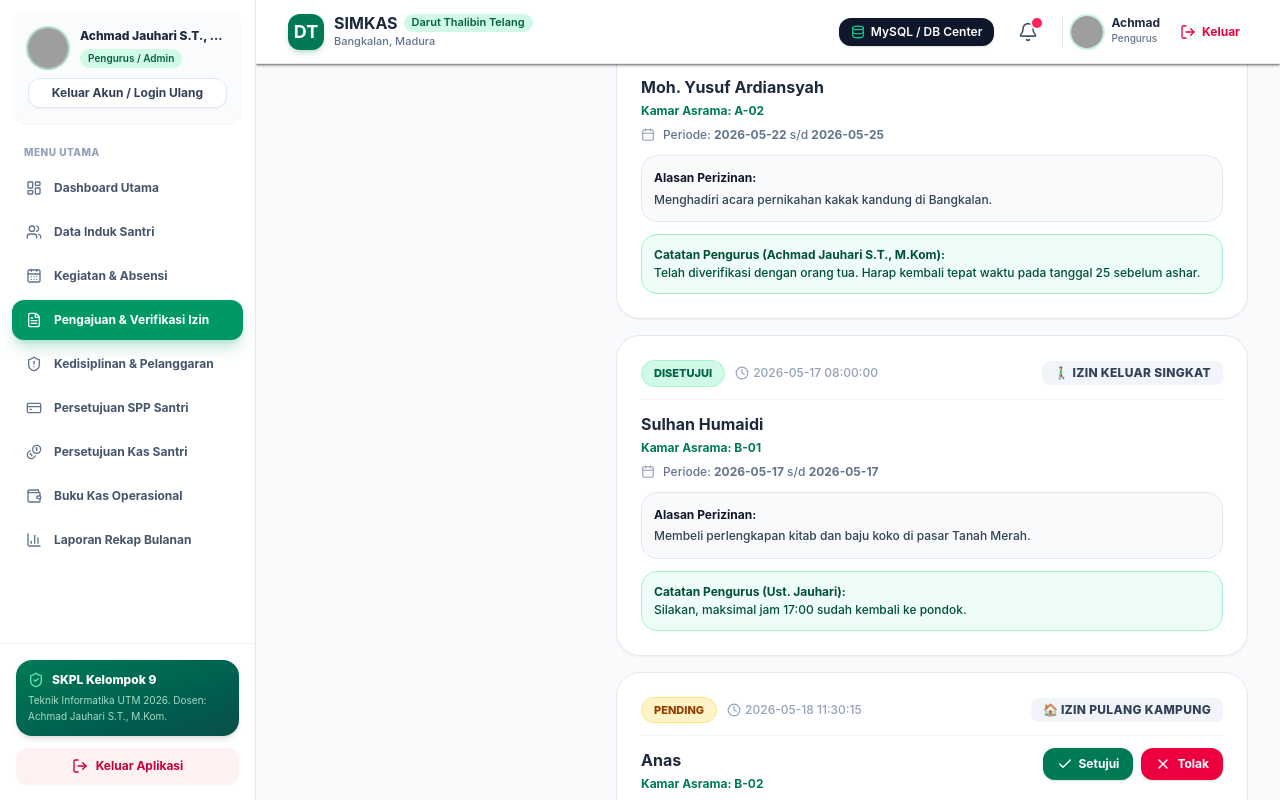
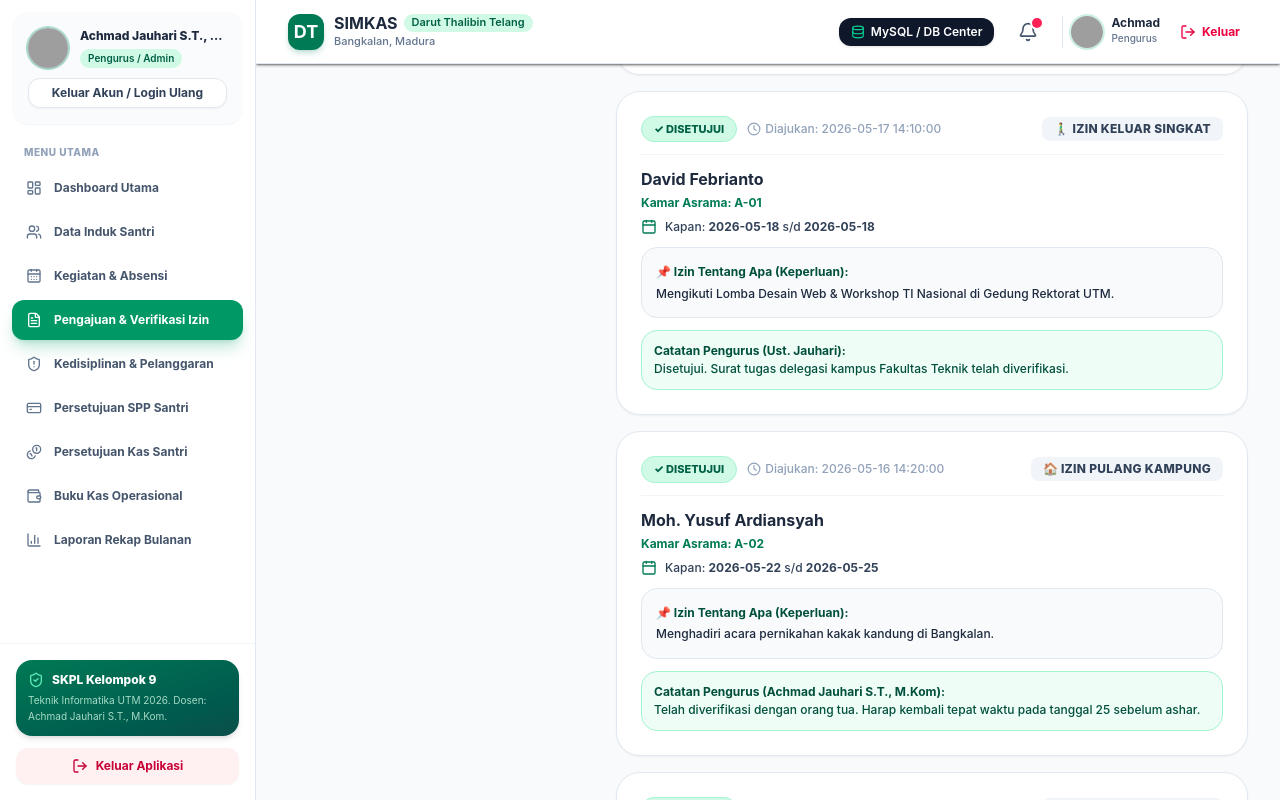
Before and after one commit to ardy-4u/PPL-SIMKAS, a React (Vite) app: page / in a window 1280 px wide. Both pictures are taken after a click on the element 402 px from the left and 460 px from the top of the page. Built offline with nearby package versions, Linux system fonts and the light colour scheme; grey boxes are pictures that could not be loaded.

Commit message:
fix: update wali santri leave menu to 'Izin Santri' and show only approved leaves with purpose and dates

```diff
--- a/src/components/Sidebar.tsx
+++ b/src/components/Sidebar.tsx
@@ -19,7 +19,7 @@ export const Sidebar: React.FC<SidebarProps> = ({ isOpen, onClose }) => {
     { id: 'dashboard', label: 'Dashboard Utama', icon: LayoutDashboard, roles: ['admin', 'santri', 'ortu'] },
     { id: 'santris', label: 'Data Induk Santri', icon: Users, roles: ['admin'] },
     { id: 'kegiatan', label: 'Kegiatan & Absensi', icon: CalendarDays, roles: ['admin', 'santri'] },
-    { id: 'perizinan', label: 'Pengajuan & Verifikasi Izin', icon: FileText, roles: ['admin', 'santri', 'ortu'] },
+    { id: 'perizinan', label: role === 'ortu' ? 'Izin Santri' : 'Pengajuan & Verifikasi Izin', icon: FileText, roles: ['admin', 'santri', 'ortu'] },
     { id: 'kedisiplinan', label: 'Kedisiplinan & Pelanggaran', icon: ShieldAlert, roles: ['admin', 'santri', 'ortu'] },
     { id: 'spp', label: role === 'admin' ? 'Persetujuan SPP Santri' : 'Tagihan SPP (1/3/Semester)', icon: CreditCard, roles: ['admin', 'santri', 'ortu'] },
     { id: 'kas-santri', label: role === 'admin' ? 'Persetujuan Kas Santri' : 'Iuran Kas Santri', icon: Coins, roles: ['admin', 'santri', 'ortu'] },
--- a/src/context/SimkasContext.tsx
+++ b/src/context/SimkasContext.tsx
@@ -122,7 +122,7 @@ export const SimkasProvider: React.FC<{ children: React.ReactNode }> = ({ childr
   });
 
   // Auto-migration to ensure all clients use updated roster (David Febrianto & Kelompok 9)
-  const DATA_VERSION = 'v5_david_febrianto_kelompok9';
+  const DATA_VERSION = 'v6_david_izin_wali';
   const savedVersion = localStorage.getItem('simkas_version');
   if (savedVersion !== DATA_VERSION) {
     localStorage.setItem('simkas_version', DATA_VERSION);
--- a/src/data/initialData.ts
+++ b/src/data/initialData.ts
@@ -288,12 +288,28 @@ export const INITIAL_PERIZINAN: Perizinan[] = [
     santriId: 's1',
     santriNama: 'David Febrianto',
     kamar: 'A-01',
+    jenis: 'pulang',
+    tglBerangkat: '2026-05-10',
+    tglKembali: '2026-05-13',
+    alasan: 'Izin pulang kampung menghadiri haul akbar dan silaturahmi keluarga di Sampang.',
+    status: 'disetujui',
+    catatanAdmin: 'Telah dikonfirmasi langsung dengan Wali Santri (Bpk. Rahmat). Disetujui kembali sebelum maghrib tanggal 13 Mei.',
+    tglPengajuan: '2026-05-08 09:15:22',
+    diverifikasiOleh: 'Achmad Jauhari S.T., M.Kom'
+  },
+  {
+    id: 'iz1_b',
+    santriId: 's1',
+    santriNama: 'David Febrianto',
+    kamar: 'A-01',
     jenis: 'keluar',
-    tglBerangkat: '2026-05-20',
-    tglKembali: '2026-05-21',
-    alasan: 'Rapat koordinasi Himpunan Mahasiswa Teknik Informatika (HIMATIF) UTM di Bangkalan kota.',
-    status: 'pending',
-    tglPengajuan: '2026-05-18 09:15:22'
+    tglBerangkat: '2026-05-18',
+    tglKembali: '2026-05-18',
+    alasan: 'Mengikuti Lomba Desain Web & Workshop TI Nasional di Gedung Rektorat UTM.',
+    status: 'disetujui',
+    catatanAdmin: 'Disetujui. Surat tugas delegasi kampus Fakultas Teknik telah diverifikasi.',
+    tglPengajuan: '2026-05-17 14:10:00',
+    diverifikasiOleh: 'Ust. Jauhari'
   },
   {
     id: 'iz2',
--- a/src/views/PerizinanView.tsx
+++ b/src/views/PerizinanView.tsx
@@ -1,6 +1,6 @@
 import React, { useState } from 'react';
 import { useSimkas } from '../context/SimkasContext';
-import { Check, X, Clock, FileText, Send, AlertTriangle, Calendar } from 'lucide-react';
+import { Check, X, Clock, FileText, Send, AlertTriangle, Calendar, CheckCircle2, ShieldCheck } from 'lucide-react';
 
 export const PerizinanView: React.FC = () => {
   const { role, currentUser, perizinans, santris, submitIzin, verifyIzin, showToast } = useSimkas();
@@ -59,7 +59,16 @@ export const PerizinanView: React.FC = () => {
   };
 
   const displayedList = perizinans.filter(p => {
-    const matchUser = role === 'admin' || p.santriId === currentUser.id;
+    if (role === 'admin') {
+      return filterStatus === 'Semua' || p.status === filterStatus;
+    }
+    if (role === 'ortu') {
+      // Wali Santri hanya melihat riwayat izin David Febrianto yang telah disetujui pengurus
+      const isDavid = p.santriId === 's1' || p.santriNama === 'David Febrianto';
+      return isDavid && p.status === 'disetujui';
+    }
+    // Role Santri
+    const matchUser = p.santriId === currentUser.id || p.santriNama === currentUser.name;
     const matchStatus = filterStatus === 'Semua' || p.status === filterStatus;
     return matchUser && matchStatus;
   });
@@ -69,12 +78,22 @@ export const PerizinanView: React.FC = () => {
       {/* Header */}
       <div className="bg-white rounded-3xl p-6 border border-slate-200 flex flex-col md:flex-row md:items-center justify-between gap-4 shadow-xs">
         <div>
-          <h2 className="text-lg font-bold text-slate-800">📝 Modul Perizinan Keluar / Pulang Santri</h2>
+          <h2 className="text-lg font-bold text-slate-800">
+            {role === 'ortu' ? '📋 Izin Santri (David Febrianto)' : '📝 Modul Perizinan Keluar / Pulang Santri'}
+          </h2>
           <p className="text-xs text-slate-500 mt-1">
-            Mekanisme pengajuan dan verifikasi perizinan santri secara terpusat, transparan, dan terdokumentasi dengan baik.
+            {role === 'ortu'
+              ? 'Monitoring riwayat perizinan keluar pondok dan pulang kampung ananda David Febrianto yang telah resmi disetujui pengurus.'
+              : 'Mekanisme pengajuan dan verifikasi perizinan santri secara terpusat, transparan, dan terdokumentasi dengan baik.'}
           </p>
         </div>
 
+        {role === 'ortu' ? (
+          <div className="flex items-center gap-2 px-4 py-2 bg-emerald-50 rounded-2xl border border-emerald-200 text-xs font-bold text-emerald-800 self-start md:self-auto">
+            <CheckCircle2 className="w-4 h-4 text-emerald-600" />
+            <span>Izin Disetujui ({displayedList.length} Catatan)</span>
+          </div>
+        ) : (
           <div className="flex gap-1.5 p-1 bg-slate-100 rounded-2xl text-xs font-bold self-start md:self-auto">
             {['Semua', 'pending', 'disetujui', 'ditolak'].map(st => (
               <button
@@ -88,6 +107,7 @@ export const PerizinanView: React.FC = () => {
               </button>
             ))}
           </div>
+        )}
       </div>
 
       <div className="grid grid-cols-1 lg:grid-cols-3 gap-6">
@@ -157,6 +177,39 @@ export const PerizinanView: React.FC = () => {
                 </button>
               </form>
             </div>
+          ) : role === 'ortu' ? (
+            <div className="bg-gradient-to-br from-slate-900 via-emerald-950 to-slate-900 text-white rounded-3xl p-6 shadow-xl space-y-4">
+              <div className="flex items-center gap-2">
+                <ShieldCheck className="w-5 h-5 text-emerald-400" />
+                <h3 className="font-extrabold text-sm">Informasi Izin Santri</h3>
+              </div>
+              <p className="text-xs text-slate-300 leading-relaxed">
+                Sebagai wali santri, Anda dapat memantau kapan ananda <strong>David Febrianto</strong> izin keluar atau pulang yang telah resmi <strong>disetujui</strong> oleh pengurus pondok pesantren.
+              </p>
+
+              <div className="bg-white/10 rounded-2xl p-4 border border-white/10 space-y-2 text-xs">
+                <div className="flex justify-between items-center">
+                  <span className="text-slate-300">Nama Santri:</span>
+                  <span className="font-bold text-emerald-300">David Febrianto</span>
+                </div>
+                <div className="flex justify-between items-center">
+                  <span className="text-slate-300">Kamar Asrama:</span>
+                  <span className="font-mono font-bold text-white">A-01</span>
+                </div>
+                <div className="flex justify-between items-center pt-2 border-t border-white/10">
+                  <span className="text-slate-300">Status Validasi:</span>
+                  <span className="font-extrabold text-emerald-400 text-xs">✓ Resmi Disetujui</span>
+                </div>
+                <div className="flex justify-between items-center">
+                  <span className="text-slate-300">Total Izin Disetujui:</span>
+                  <span className="font-extrabold text-emerald-300 font-mono">{displayedList.length} Catatan</span>
+                </div>
+              </div>
+
+              <div className="p-3 bg-emerald-500/20 border border-emerald-400/30 rounded-2xl text-[11px] text-emerald-200">
+                🛡️ Sistem hanya menampilkan data izin yang telah disetujui pengurus, lengkap dengan tanggal dan keperluannya.
+              </div>
+            </div>
           ) : (
             <div className="bg-gradient-to-br from-slate-900 via-emerald-900 to-slate-900 text-white rounded-3xl p-6 shadow-xl space-y-4">
               <div className="flex items-center gap-2">
@@ -164,9 +217,7 @@ export const PerizinanView: React.FC = () => {
                 <h3 className="font-extrabold text-sm">Panel Pengawas Perizinan</h3>
               </div>
               <p className="text-xs text-slate-300 leading-relaxed">
-                {role === 'admin'
-                  ? 'Sebagai pengurus, Anda berwenang memvalidasi alasan izin keluar/pulang santri. Apabila menolak, berikan catatan perbaikan yang mendidik.'
-                  : 'Sebagai wali santri, Anda dapat memantau kapan putra Anda mengajukan izin pulang atau keluar lingkungan pesantren secara real-time.'}
+                Sebagai pengurus, Anda berwenang memvalidasi alasan izin keluar/pulang santri. Apabila menolak, berikan catatan perbaikan yang mendidik.
               </p>
 
               <div className="bg-white/10 rounded-2xl p-4 border border-white/10 space-y-2">
@@ -191,7 +242,7 @@ export const PerizinanView: React.FC = () => {
         <div className="lg:col-span-2 space-y-4">
           {displayedList.length === 0 ? (
             <div className="bg-white rounded-3xl border border-slate-200 p-12 text-center text-slate-400 font-medium">
-              Tidak ada data pengajuan perizinan yang sesuai dengan filter.
+              Tidak ada data perizinan santri yang sesuai.
             </div>
           ) : (
             displayedList.map(p => {
@@ -207,10 +258,10 @@ export const PerizinanView: React.FC = () => {
                         isApproved ? 'bg-emerald-100 text-emerald-800 border border-emerald-200' :
                         'bg-rose-100 text-rose-800 border border-rose-200'
                       }`}>
-                        {p.status}
+                        {isApproved ? '✓ Disetujui' : p.status}
                       </span>
                       <span className="text-xs text-slate-400 font-medium flex items-center gap-1">
-                        <Clock className="w-3.5 h-3.5" /> {p.tglPengajuan}
+                        <Clock className="w-3.5 h-3.5" /> Diajukan: {p.tglPengajuan}
                       </span>
                     </div>
 
@@ -223,9 +274,9 @@ export const PerizinanView: React.FC = () => {
                     <div className="space-y-1">
                       <h4 className="font-bold text-base text-slate-800">{p.santriNama}</h4>
                       <p className="text-xs text-emerald-700 font-bold">Kamar Asrama: {p.kamar}</p>
-                      <div className="flex items-center gap-2 text-xs text-slate-500 font-medium pt-1">
-                        <Calendar className="w-3.5 h-3.5 text-slate-400 shrink-0" />
-                        <span>Periode: <strong>{p.tglBerangkat}</strong> s/d <strong>{p.tglKembali}</strong></span>
+                      <div className="flex items-center gap-2 text-xs text-slate-700 font-medium pt-1">
+                        <Calendar className="w-4 h-4 text-emerald-700 shrink-0" />
+                        <span>Kapan: <strong>{p.tglBerangkat}</strong> s/d <strong>{p.tglKembali}</strong></span>
                       </div>
                     </div>
 
@@ -249,8 +300,8 @@ export const PerizinanView: React.FC = () => {
                     )}
                   </div>
 
-                  <div className="p-3 bg-slate-50 rounded-2xl border border-slate-200 text-xs text-slate-700 leading-relaxed font-medium">
-                    <strong className="text-slate-900 block mb-0.5">Alasan Perizinan:</strong>
+                  <div className="p-3.5 bg-slate-50 rounded-2xl border border-slate-200 text-xs text-slate-800 leading-relaxed font-medium">
+                    <strong className="text-emerald-900 block mb-0.5 font-bold">📌 Izin Tentang Apa (Keperluan):</strong>
                     {p.alasan}
                   </div>
 
```
Lines whose indentation alone changed are shown as unchanged.
